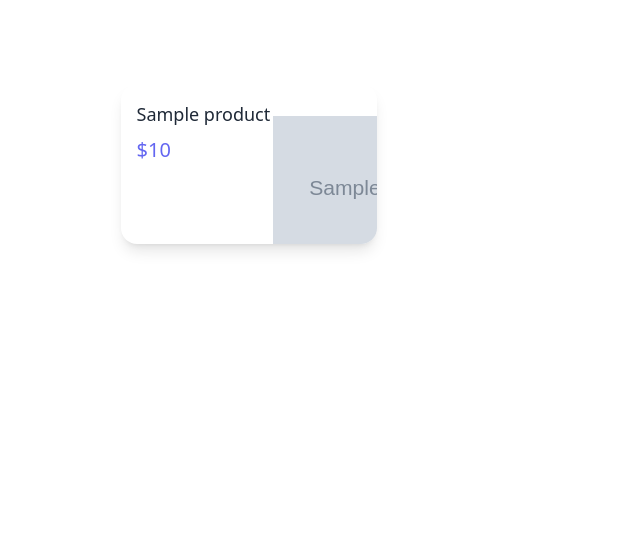
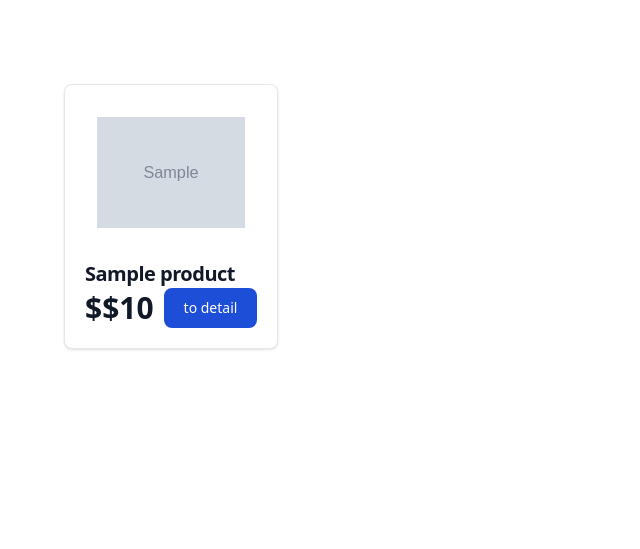
Before and after one commit to Hamidrezamoradi1992/Shopping, a Django app: template templates/category.html in a window 1280 px wide. Shown: the part 68-617 px from the top of the page, without its empty margins (0-640 px from the left). Run offline with Django 5.2, Linux system fonts and the light colour scheme; the template is opened without the code that fills it: most values are stand-ins (such as "Sample title", 1, 10 or a date in 2020); grey boxes marked "Sample" are stand-in pictures; some libraries are stand-ins or nearby versions.

Commit message:
finished project

```diff
--- a/account/models.py
+++ b/account/models.py
@@ -35,7 +35,7 @@ class Country(models.Model):
     class Meta:
         ordering = ['name']
         verbose_name = "country"
-        verbose_name_plural = "countries"
+        verbose_name_plural = "country`s"
 
 
 class City(models.Model):
--- a/core/templates.py
+++ b/core/templates.py
@@ -1,10 +1,12 @@
+from account.models import Human
 from product.models import Category
 from core.models import Picture_Slider
 
 
 def menu_context_processor(request):
     print(request.path)
-    categories = Category.objects.all()
+    categories = Category.objects.all().order_by('parent_category')
+
     return {
         "menu": [
             dict(title="Home", link="/"),
--- a/product/admin.py
+++ b/product/admin.py
@@ -10,13 +10,15 @@ class ProductAdmin(admin.ModelAdmin):
     model = Product
     list_display = ('name', 'price', 'category', 'brands', 'active', 'stock')
     list_filter = ('category', 'brands', 'price', 'active', 'stock')
-
+    search_fields = ['name']
+    list_editable = ['active', 'stock']
 
 @admin.register(Category)
 class CategoryAdmin(admin.ModelAdmin):
     model = Category
     list_display = ['name']
     list_filter = ['name']
+    search_fields = ['name']
 
 
 @admin.register(Brand)
--- a/product/views.py
+++ b/product/views.py
@@ -92,7 +92,7 @@ def addBagsview(request):
                 content_order.product_count += int(count)
                 content_order.save()
             return HttpResponse(status=status.HTTP_409_CONFLICT)
-        return HttpResponse(status=status.HTTP_400_BAD_REQUEST)
+        return HttpResponse(status=status.HTTP_406_NOT_ACCEPTABLE)
     return HttpResponse(status=status.HTTP_405_METHOD_NOT_ALLOWED)
 
 
@@ -124,7 +124,8 @@ def cardShopingPaidView(request):
     if order_new_created is not None:
         total_price_orders = 0
         for products in product:
-            order_item = OrderItem.objects.get(product_id=products.product_id)
+            id_product=products.product_id
+            order_item = OrderItem.objects.get(order_id=order_new_created.id,product_id=id_product)
             total_price = products.product.price * products.product_count
             order_item.total_price += total_price
             total_price_orders += total_price
--- a/templates/_base.html
+++ b/templates/_base.html
@@ -11,6 +11,8 @@
     <script defer src="https://unpkg.com/alpinejs@3.2.3/dist/cdn.min.js"></script>
     <script src="https://cdn.jsdelivr.net/npm/sweetalert2@11"></script>
     <link href="https://cdn.tailwindcss.com" rel="stylesheet">
+
+
 
     {% block extra-head %}{% endblock %}
 </head>
--- a/templates/category.html
+++ b/templates/category.html
@@ -1,26 +1,35 @@
 {% extends '_base.html' %}
+{% load static %}
 {% block title %}
-	Category
+    Category
 {% endblock %}
 {% block content %}
-    <div class="w-[80vw] h-auto grid grid-cols-4 gap-5 col-span-2 justify-items-center m-auto">
-	{% for product in all_product_category %}
-	    <a href="{% url 'product_detail_page' pk=product.id %}" target="_blank"> <div class="relative w-64 p-4 h-40 overflow-hidden bg-white shadow-lg rounded-2xl">
-                            <img alt="moto" src="{{ product.picture.url}}" class="absolute w-36 h-36 mb-4 -right-10 -bottom-8"/>
-                            <div class="w-4/6">
-                                <p class="mb-2 text-lg font-medium text-gray-800">
-                                    {{product.name|default:""}}
-                                </p>
-                                <p class="text-xs text-gray-400">
-                                    {{product.short_description|default:""}}
-                                </p>
-                                <p class="text-xl font-medium text-indigo-500">
-                                    ${{product.price}}
-                                </p>
-                            </div>
+    <div class="w-[90vw] h-auto grid grid-cols-5 gap-5 justify-items-center m-auto">
+        {% for product in all_product_category %}
+
+                <div class="w-full max-w-sm bg-white border border-gray-200 rounded-lg shadow dark:bg-gray-800 dark:border-gray-700 justify-between">
+                    <a href="">
+                        <img class="p-8 rounded-t-lg" src="{{ product.picture.url }}" alt="product image"/>
+                    </a>
+                    <div class="px-5 pb-5">
+                        <a href="{% url 'product_detail_page' pk=product.id %}">
+                            <h5 class="text-xl font-semibold tracking-tight text-gray-900 dark:text-white">{{ product.name|default:"" }}</h5>
+                        </a>
+                        <p class="text-xs text-gray-400">
+                            {{ product.short_description|default:"" }}
+                        </p>
+
+                        <div class="flex items-center justify-between justify-end ">
+                            <span class="text-3xl font-bold text-gray-900 dark:text-white">$${{ product.price|default:0 }}</span>
+                            <a href="{% url 'product_detail_page' pk=product.id %}"
+                               class="text-white bg-blue-700 hover:bg-blue-800 focus:ring-4 focus:outline-none focus:ring-blue-300 font-medium rounded-lg text-sm px-5 py-2.5 text-center dark:bg-blue-600 dark:hover:bg-blue-700 dark:focus:ring-blue-800">
+                                to detail</a>
                         </div>
-                       </a>
+                    </div>
+                </div>
+        {% endfor %}
+    </div>
+{% endblock %}
+{% block script %}
 
-	{% endfor %}
-	</div>
 {% endblock %}
--- a/templates/components/header.html
+++ b/templates/components/header.html
@@ -46,7 +46,7 @@
             <li>
                 <details>
                     <summary>Parent</summary>
-                    <ul class="menu bg-black-200 rounded-box w-48 z-100">
+                    <ul class="menu bg-black-200 rounded-box w-48 z-10">
 
                         {% for i in categories %}
                             <li><a href="{% url 'cat' category_id=i.id %}">{{ i.name }} </a></li>
@@ -74,11 +74,11 @@
         class="menu menu-sm dropdown-content bg-base-100 rounded-box z-[1] mt-3 w-52 p-2 shadow">
         <li>
           <a class="justify-between">
-            Profile
+            coming sun
             <span class="badge">New</span>
           </a>
         </li>
-        <li><a href="{% url 'templateUserView' %}">Settings</a></li>
+        <li><a href="{% url 'templateUserView' %}">Profile</a></li>
         <li><a href="{% url 'logout' %}">logout</a></li>
       </ul>
     </div>
--- a/templates/components/slider.html
+++ b/templates/components/slider.html
@@ -1,4 +1,4 @@
-<article x-data="slider" class="relative w-full flex flex-shrink-0 overflow-hidden shadow-2xl">
+<article x-data="slider" class="relative w-full z-0 flex flex-shrink-0 overflow-hidden shadow-2xl">
     <div class="rounded-full bg-gray-600 text-white absolute top-5 right-5 text-sm px-2 text-center z-10">
         <span x-text="currentIndex"></span>/
         <span x-text="images.length"></span>
--- a/templates/jsProductView/allProduct.js
+++ b/templates/jsProductView/allProduct.js
@@ -9,9 +9,10 @@
             }).then(async data=>{
                 const products=await data.json()
                 let el=""
+
+                   console.log(products)
                 for(let r in products){
-                   console.log(r);
-                   console.log(products)
+
 
                    const card=`
 
--- a/templates/jsProductView/productDetailOne.js
+++ b/templates/jsProductView/productDetailOne.js
@@ -4,9 +4,9 @@ const propose = document.querySelector('#propose_product')
 const comment = document.querySelector("#comment")
 let pkCategory=0
 let pkProduct=0
-
 document.addEventListener('DOMContentLoaded', function (event) {
     event.preventDefault()
+
     fetch(`api/pruductdetaile/${id}`, {
         method: 'GET',
         headers: {
--- a/templates/jsProductView/technicalProduct.js
+++ b/templates/jsProductView/technicalProduct.js
@@ -9,11 +9,12 @@ function technicalProduct(value) {
             }
         }).then(async (response) => {
             const dataTechnical = await response.json()
-            console.log(dataTechnical)
+            let string=dataTechnical.description
+            console.log(string)
             technical.innerHTML = `
                 <div class="flex w-full flex-col items-center justify-center content-center">
                     <div class=" w-[90vw] card bg-base-300 rounded-box grid h-20 place-items-center p-51 h-auto">
-                        ${dataTechnical.description}
+                       <textarea class="w-[90vw] min-h-[24rem]  rounded-box p-10" style="direction: rtl"> ${string} </textarea>
                       </div>
                </div>
             `
--- a/templates/login.html
+++ b/templates/login.html
@@ -6,6 +6,8 @@
     <meta name="viewport"
           content="width=device-width, user-scalable=no, initial-scale=1.0, maximum-scale=1.0, minimum-scale=1.0">
     <meta http-equiv="X-UA-Compatible" content="ie=edge">
+    <link href="https://cdn.jsdelivr.net/npm/daisyui@4.12.10/dist/full.min.css" rel="stylesheet" type="text/css"/>
+
     <link href="{% static 'css/signUpSignIn.css' %}" rel="stylesheet" type="text/css">
     <script src="{% static 'js/sussssss.js' %}"></script>
     <title>register</title>
@@ -41,7 +43,7 @@
             <span>or use your account</span>
             <input type="text" placeholder="Username" name="username"/>
             <input type="password" placeholder="Password" name="password"/>
-            <a href="#">Forgot your password?</a>
+            <a href="{% url 'index' %}" class="btn btn-ghost">go to Home page</a>
             <button type="button" onclick="signIn()">Sign In</button>
         </form>
     </div>
--- a/templates/product_detaile.html
+++ b/templates/product_detaile.html
@@ -5,7 +5,7 @@
 {% endblock %}
 
 {% block content %}
-
+    <input class="!hidden" value="{% if request.user.is_authenticated %}1{% else %}0{% endif %}" id="hamid22"><input/>
     <div id="product" class=""></div>
     <div id="technical" class=""></div>
     <div id="propose_product" class=" grid grid-cols-5 gap-5 col-span-2 justify-items-center m-20"></div>
@@ -15,7 +15,10 @@
 {% endblock %}
 
 {% block script %}
+    <script src="{% static 'js/sussssss.js' %}"></script>
     <script>
+        let hamid22=document.querySelector('#hamid22').value
+        console.log(hamid22)
         let id = {{pk}}
         {% include 'jsProductView/productDetailOne.js' %}
         {% include 'jsProductView/technicalProduct.js' %}
@@ -39,4 +42,5 @@
 
     </script>
     <script src="{% static 'js/bags/bagsAddProduct.js' %}"></script>
+
 {% endblock %}
```
Also changed, not shown: bags/admin.py (+18 -18 lines), templates/jsProductView/categoryProposeProductDetile.js (+33 -21 lines), templates/jsProductView/slider.js (+1 -14 lines), storage/static/js/bags/bagsAddProduct.js.
